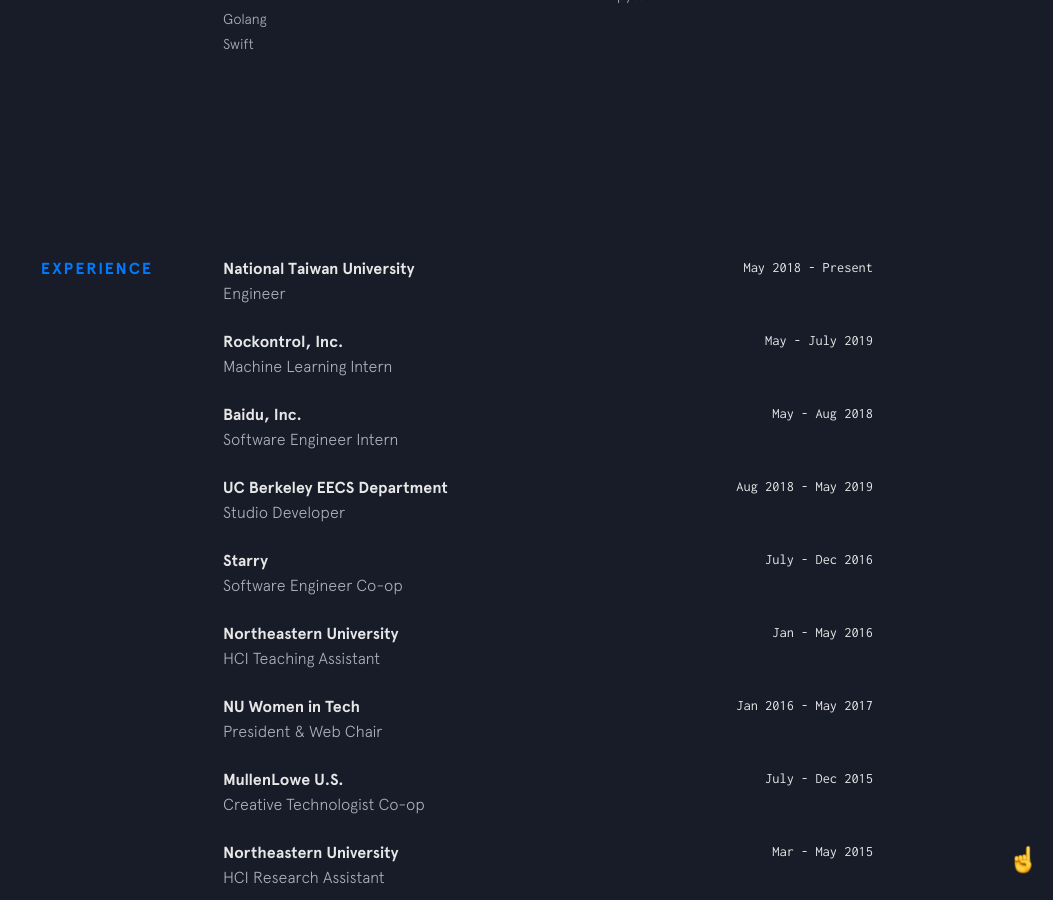
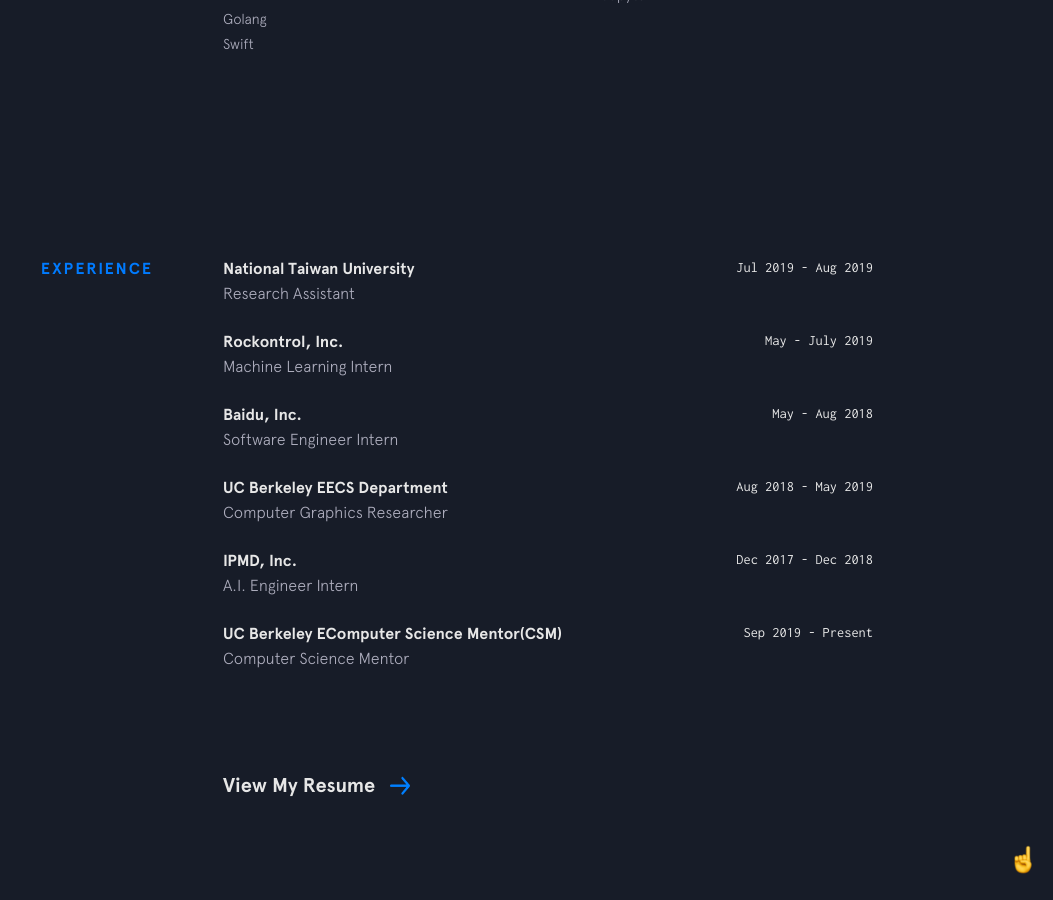
Before and after one commit to ChrisSun99/chrissun99.github.io, a Jekyll site: the page built from index.html, in a window 1280 px wide and 900 px high, scrolled down 1609 px. Shown: the whole window, without its empty margins (227-1280 px from the left). Built offline with Jekyll 4.4.1, drawn with Linux system fonts in a browser that asks for light colours; nearby versions of some CDN libraries; some of the changed text lies outside the part shown.

Commit message:
update experience

```diff
--- a/_data/experience.yml
+++ b/_data/experience.yml
@@ -1,7 +1,7 @@
 - company: National Taiwan University
-  url: https://www.upstatement.com/
-  time: May 2018 - Present
-  position: Engineer
+  url: http://ai.robo.ntu.edu.tw/en/index.php
+  time: Jul 2019 - Aug 2019
+  position: Research Assistant
 
 - company: Rockontrol, Inc.
   url: https://www.rockontrol.com/
@@ -9,36 +9,21 @@
   position: Machine Learning Intern
 
 - company: Baidu, Inc.
-  url: https://www.apple.com/music/
+  url: http://ir.baidu.com/company-overview
   time: May - Aug 2018
   position: Software Engineer Intern
 
 - company: UC Berkeley EECS Department
   url: https://web.northeastern.edu/scout/
   time: Aug 2018 - May 2019
-  position: Studio Developer
+  position: Computer Graphics Researcher
 
-- company: Starry
+- company: IPMD, Inc.
   url: https://starry.com/
-  time: July - Dec 2016
-  position: Software Engineer Co-op
+  time: Dec 2017 - Dec 2018
+  position: A.I. Engineer Intern
 
-- company: Northeastern University
-  url: http://www.ccis.northeastern.edu/
-  time: Jan - May 2016
-  position: HCI Teaching Assistant
-
-- company: NU Women in Tech
-  url: http://nuwit.ccs.neu.edu/
-  time: Jan 2016 - May 2017
-  position: President & Web Chair
-
-- company: MullenLowe U.S.
-  url: https://us.mullenlowe.com/
-  time: July - Dec 2015
-  position: Creative Technologist Co-op
-
-- company: Northeastern University
-  url: http://www.ccis.northeastern.edu/
-  time: Mar - May 2015
-  position: HCI Research Assistant
+- company: UC Berkeley EComputer Science Mentor(CSM)
+  url: https://csmentors.berkeley.edu
+  time: Sep 2019 - Present
+  position: Computer Science Mentor
--- a/_includes/featured-projects.html
+++ b/_includes/featured-projects.html
@@ -9,7 +9,7 @@
       </figure>
       <figcaption class="project__caption">
         <div class="project__name">
-          <a href="https://blistabloc.com/" target="_blank">blistabloc</a>
+          <a href="https://blistabloc.com/" target="_blank">Zenbo Hi</a>
         </div>
         <p>Custom wordpress theme built with Timber and Woocommerce for blistabloc, the only reactive shoe insert that prevents
           blisters from forming.</p>
--- a/_includes/footer.html
+++ b/_includes/footer.html
@@ -4,9 +4,9 @@
       <span>Designed &amp; Developed by</span>
     </div>
     <div class="bottom">
-      <span>Brittany Chiang</span>
+      <span>Mengti Sun</span>
       <img class="emoji" src="{{site.baseurl}}/img/emojis/rockon.png" alt="emoji">
-      <span>2018</span>
+      <span>2019</span>
     </div>
   </div>
   <div class="footer__links">
```
